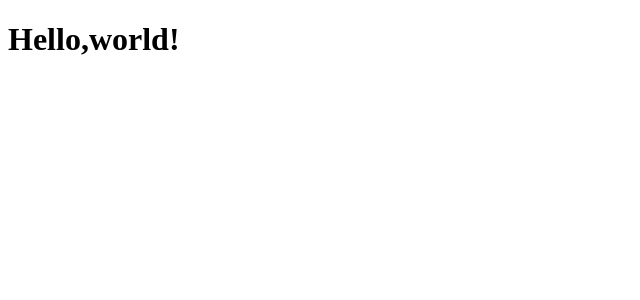
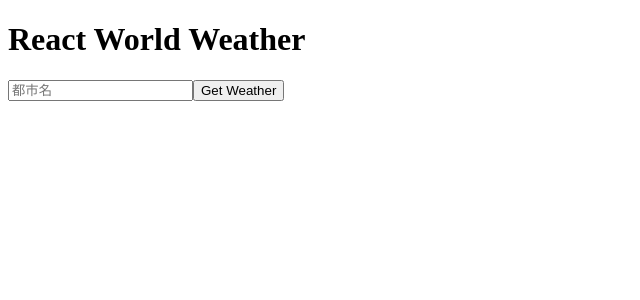
Before and after one commit to reservepick/react-typescript-weather-app, a React (Create React App) app: page / in a window 1280 px wide. Shown: the top 300 px of the page, without its empty margins (0-640 px from the left). Built offline with nearby package versions, Linux system fonts and the light colour scheme.

Commit message:
Title,FormのComponent作成

```diff
--- a/src/App.tsx
+++ b/src/App.tsx
@@ -1,17 +1,19 @@
 import './App.css';
+//作成したTitleとFormのcomponentをimport
+import Title from './components/Title';
+import Form from './components/Form';
 
 function App() {
   //returnの中身はHTMLと同じような動きをする
   //JSXと呼ばれる
-  //hennkou
-  //codespacesで編集
   return (
     <div className="app">
-      <h1>Hello,world!</h1>
-
+      <Title />
+      <Form />
 
     </div>
   );
 }
 
+//このファイル以外で使うおまじない
 export default App;
--- /dev/null
+++ b/src/components/Form.tsx
@@ -0,0 +1,13 @@
+//下記形がreactのベースとなる
+//inputは最後にスラッシュ
+const Form = () => {
+    return(
+        <form>
+            <input type = "text" name = "city" placeholder="都市名"/>
+            <button type = "submit">Get Weather</button>
+        </form>
+    );
+};
+
+//このファイル以外に組み込むおまじない
+export default Form;
--- /dev/null
+++ b/src/components/Title.tsx
@@ -0,0 +1,9 @@
+//下記形がreactのベースとなる
+const Title = () => {
+    return(
+        <h1>React World Weather</h1>
+    );
+};
+
+//このファイル以外に組み込むおまじない
+export default Title;
```
